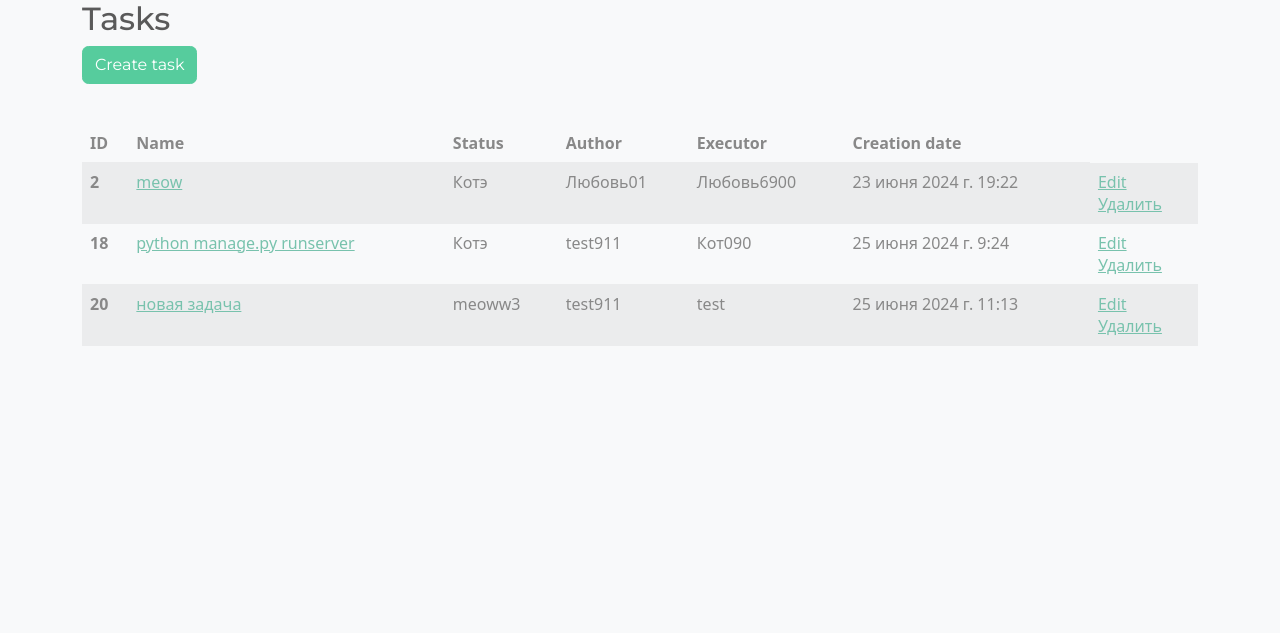
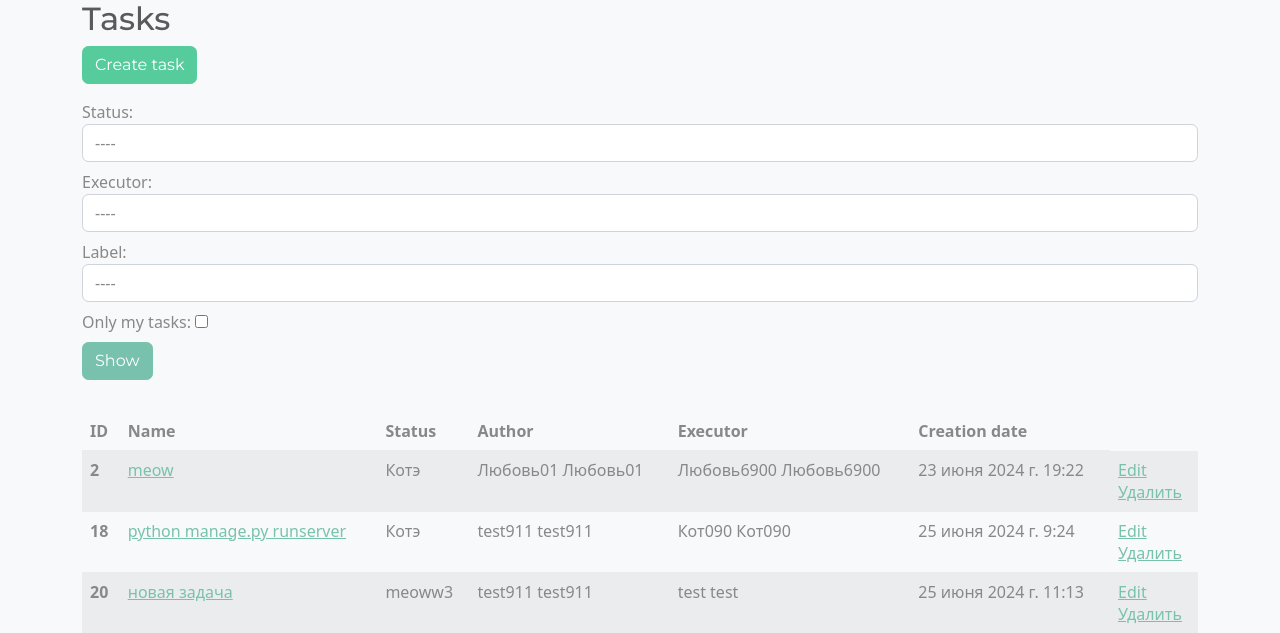
Before and after one commit to LuybovB/python-project-52, a Django app: page /tasks/ in a window 1280 px wide. Shown: the part 56-689 px from the top of the page. Run offline with Django 5.2, Linux system fonts and the light colour scheme; a user stored in the database is signed in; data comes from the database, SQL or seed files in the repository; both versions use the stored data as it was after the commit; some libraries are stand-ins or nearby versions.

Commit message:
add_filters

```diff
--- a/requirements.txt
+++ b/requirements.txt
@@ -16,3 +16,4 @@ sqlparse==0.5.0
 typing_extensions==4.12.1
 uvicorn==0.30.1
 whitenoise==6.6.0
+django-filter==24.2
--- a/task_manager/templates/tasks/tasks.html
+++ b/task_manager/templates/tasks/tasks.html
@@ -3,6 +3,59 @@
 {% block content %}
   <h2>{% trans 'Tasks' %}</h2>
   <a href="{% url 'task_create' %}" class="btn btn-success mb-3">{% trans 'Create task' %}</a>
+
+  <form method="get" class="form-inline">
+    <!-- Фильтр Статус -->
+    <div class="form-group mb-2">
+      <label for="id_status" class="sr-only">{% trans 'Status' %}:</label>
+      <select name="status" id="id_status" class="form-control">
+        <option value="" selected disabled>----</option>
+        <option value="" disabled>{% trans 'Select Status' %}</option>
+        {% for status in statuses %}
+          <option value="{{ status.id }}">{{ status.name }}</option>
+        {% empty %}
+          <option value="" disabled>{% trans 'No available statuses' %}</option>
+        {% endfor %}
+      </select>
+    </div>
+
+    <!-- Фильтр Исполнитель -->
+    <div class="form-group mb-2">
+      <label for="id_executor" class="sr-only">{% trans 'Executor' %}:</label>
+      <select name="executor" id="id_executor" class="form-control">
+        <option value="" selected disabled>----</option>
+        <option value="" disabled>{% trans 'Select Executor' %}</option>
+        {% for executor in executors %}
+          <option value="{{ executor.id }}">{{ executor.get_full_name }}</option>
+        {% empty %}
+          <option value="" disabled>{% trans 'No available executors' %}</option>
+        {% endfor %}
+      </select>
+    </div>
+
+    <!-- Фильтр Метка -->
+    <div class="form-group mb-2">
+      <label for="id_label" class="sr-only">{% trans 'Label' %}:</label>
+      <select name="label" id="id_label" class="form-control">
+        <option value="" selected disabled>----</option>
+        <option value="" disabled>{% trans 'Select Label' %}</option>
+        {% for label in labels %}
+          <option value="{{ label.id }}">{{ label.name }}</option>
+        {% empty %}
+          <option value="" disabled>{% trans 'No available labels' %}</option>
+        {% endfor %}
+      </select>
+    </div>
+
+    <!-- Фильтр Только свои задачи -->
+    <div class="form-group mb-2">
+      <label for="own_tasks">{% trans 'Only my tasks' %}:</label>
+      <input type="checkbox" name="own_tasks" id="own_tasks" {% if request.GET.own_tasks %}checked{% endif %}>
+    </div>
+
+    <!-- Кнопка Показать -->
+    <button type="submit" class="btn btn-primary mb-2">{% trans 'Show' %}</button>
+  </form>
 
   <table class="table table-striped mt-4">
     <thead>
@@ -19,14 +72,14 @@
       {% for task in tasks %}
         <tr>
           <th scope="row">{{ task.id }}</th>
-                    <td><a href="{% url 'task_detail' task.id %}">{{ task.name }}</a></td>
+          <td><a href="{% url 'task_detail' task.id %}">{{ task.name }}</a></td>
           <td>{{ task.status.name }}</td>
-          <td>{{ task.author }}</td>
-          <td>{{ task.executor }}</td>
+          <td>{{ task.author.get_full_name }}</td>
+          <td>{{ task.executor.get_full_name }}</td>
           <td>{{ task.created_at }}</td>
           <td>
-            <div><a href="{% url 'task_update' task.id %}">{% trans "Edit" %}</a></div>
-            <div><a href="{% url 'task_delete' task.id %}">{% trans "Delete" %}</a></div>
+              <div><a href="{% url 'task_update' task.id %}">{% trans "Edit" %}</a></div>
+              <div><a href="{% url 'task_delete' task.id %}">{% trans "Delete" %}</a></div>
           </td>
         </tr>
       {% endfor %}
--- a/task_manager/views.py
+++ b/task_manager/views.py
@@ -173,7 +173,36 @@ def delete_status(request, pk):
 def task_list(request):
     tasks = Task.objects.all()
     statuses = Status.objects.all()
-    return render(request, 'tasks/tasks.html', {'tasks': tasks, 'statuses': statuses})
+    executors = CustomUser.objects.filter(executor_tasks__isnull=False).distinct()
+    labels = Label.objects.all()
+
+    # Фильтрация по статусу
+    status_id = request.GET.get('status')
+    if status_id:
+        tasks = tasks.filter(status_id=status_id)
+
+    # Фильтрация по исполнителю
+    executor_id = request.GET.get('executor')
+    if executor_id:
+        tasks = tasks.filter(executor_id=executor_id)
+
+    # Фильтрация по метке
+    label_id = request.GET.get('label')
+    if label_id:
+        tasks = tasks.filter(label__id=label_id)
+
+    # Фильтрация для отображения только задач, созданных текущим пользователем
+    if 'own_tasks' in request.GET:
+        tasks = tasks.filter(author=request.user)
+
+    # Возвращаем ответ только один раз, с учетом всех фильтров
+    return render(request, 'tasks/tasks.html', {
+        'tasks': tasks,
+        'statuses': statuses,
+        'executors': executors,
+        'labels': labels,
+    })
+
 
 
 @login_required
```
Also changed, not shown: task_manager/filters.py (added, +31 -0 lines), task_manager/templates/tasks/task_form.html (+9 -0 lines), db.sqlite3, locale/ru/LC_MESSAGES/django.po, 1 other file.
